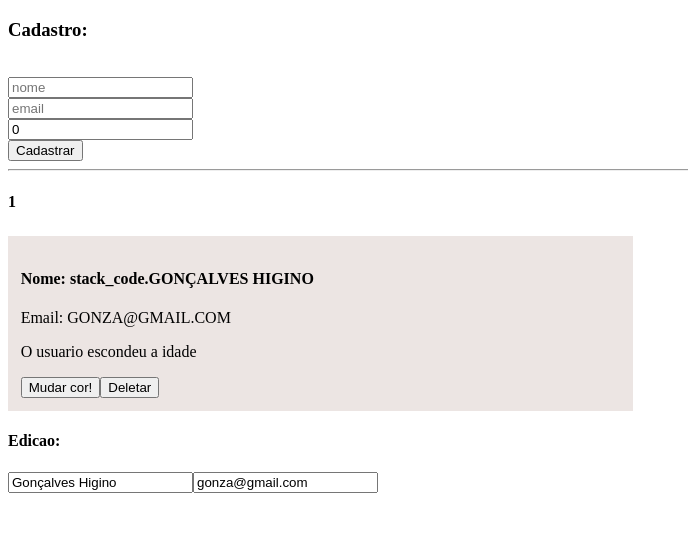
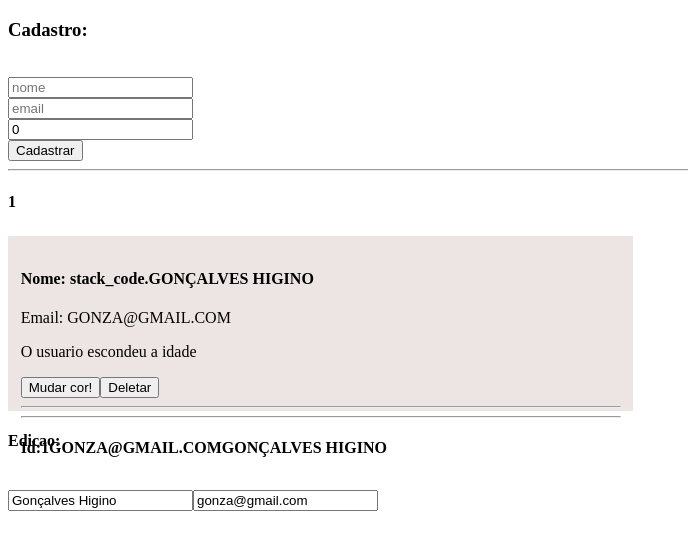
Before and after one commit to goncalveshigino/Primiero_Projeto_Vue, a Vue app: page / in a window 1280 px wide. Shown: the top 550 px of the page, without its empty margins (0-688 px from the left). Built offline with nearby package versions, Linux system fonts and the light colour scheme.

Commit message:
Computed properties

```diff
--- a/src/App.vue
+++ b/src/App.vue
@@ -16,7 +16,7 @@
         <Cliente :cliente="cliente" @meDelete="deletarUsuario($event)"/>
 
 
-        <h4> Edicao: </h4>
+        <h4>Edicao:</h4><br>
 
         <input type="text" v-model="cliente.nome">
         <input type="text" v-model="cliente.email">
--- a/src/components/Cliente.vue
+++ b/src/components/Cliente.vue
@@ -6,7 +6,10 @@
        <p v-if="showAge === true"> Idade: {{cliente.idade}}</p>
        <p v-else> O usuario escondeu a idade </p>
        <button @click="mudarCor($event)">Mudar cor!</button>
-       <button @click="emitirEnventoDelete">Deletar</button>
+       <button @click="emitirEnventoDelete">Deletar</button><br>
+       <hr>
+       <hr>
+       <h4>Id:{{ idEspecial }}</h4>
 
    </div>
 </template>
@@ -41,6 +44,11 @@ export default {
        processarNome: function(value){
           return "stack_code." +  value.toUpperCase();
        }
+   },
+   computed: {
+       idEspecial: function(){
+            return ( this.cliente.id  + this.cliente.email +  this.cliente.nome).toUpperCase();
+       }
    }
 }
 </script>
```
